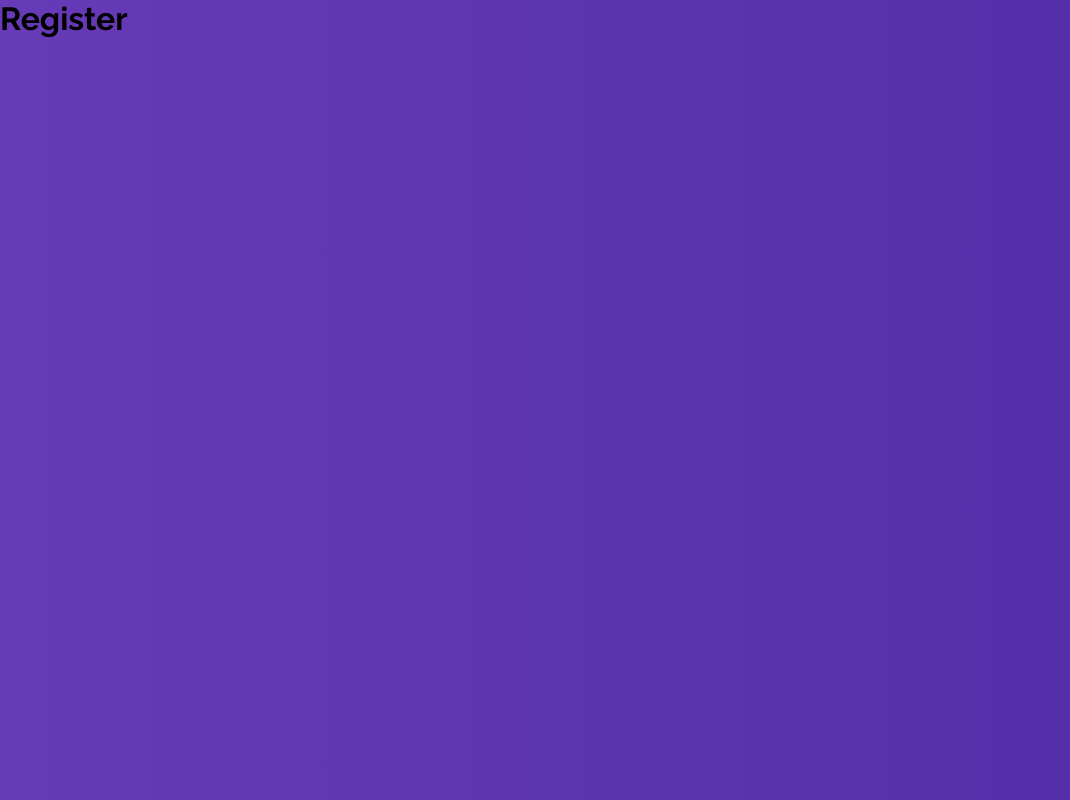
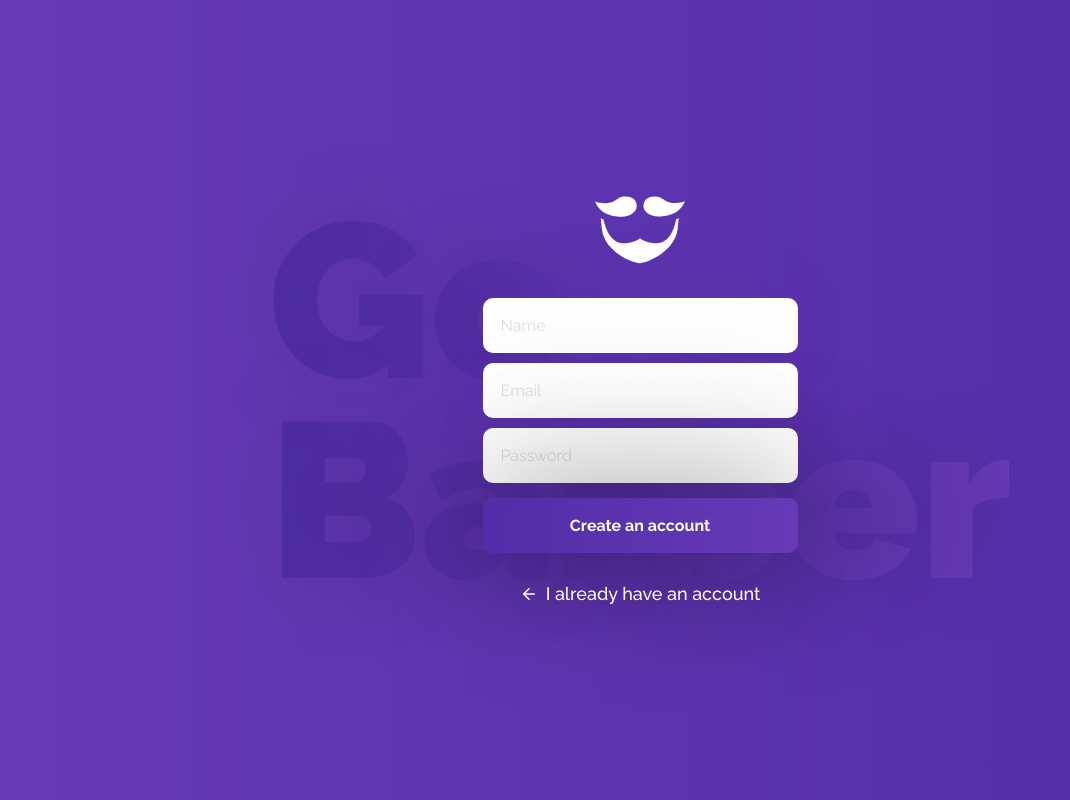
Before and after one commit to silviow/gobarber, a React (Create React App) app in the folder frontend/: page /register in a window 1280 px wide. Shown: the whole page, without its empty margins (0-1070 px from the left). Built offline with nearby package versions, Linux system fonts and the light colour scheme.

Commit message:
Creating login and register pages

```diff
--- a/frontend/package.json
+++ b/frontend/package.json
@@ -10,6 +10,7 @@
         "prop-types": "^15.7.2",
         "react": "^16.13.1",
         "react-dom": "^16.13.1",
+        "react-icons": "^3.9.0",
         "react-router-dom": "^5.1.2",
         "react-scripts": "3.4.1",
         "reactotron-react-js": "^3.3.7",
--- a/frontend/public/index.html
+++ b/frontend/public/index.html
@@ -5,7 +5,7 @@
         <link rel="icon" href="%PUBLIC_URL%/favicon.ico" />
         <meta name="viewport" content="width=device-width, initial-scale=1" />
         <title>GoBarber</title>
-        <link href="https://fonts.googleapis.com/css?family=Lato|Raleway:400,700,900&display=swap" rel="stylesheet">
+        <link href="https://fonts.googleapis.com/css?family=Lato|Raleway:400,500,700,900&display=swap" rel="stylesheet">
     </head>
     <body>
         <noscript>You need to enable JavaScript to run this app.</noscript>
--- a/frontend/src/layouts/Unauthorized/index.js
+++ b/frontend/src/layouts/Unauthorized/index.js
@@ -1,9 +1,18 @@
 import React from 'react';
 import PropTypes from 'prop-types';
-import { Wrapper } from './styles';
+import { Wrapper, Content } from './styles';
 
 export default function Unauthorized({ children }) {
-    return <Wrapper>{children}</Wrapper>;
+    return (
+        <Wrapper>
+            <span className="go_barber purple_gradient_text">
+                Go
+                <br />
+                Barber
+            </span>
+            <Content>{children}</Content>
+        </Wrapper>
+    );
 }
 
 Unauthorized.propTypes = {
--- a/frontend/src/layouts/Unauthorized/styles.js
+++ b/frontend/src/layouts/Unauthorized/styles.js
@@ -2,5 +2,38 @@ import styled from 'styled-components';
 
 export const Wrapper = styled.div`
     height: 100%;
+    display: flex;
+    align-items: center;
+    justify-content: center;
     background: linear-gradient(to right, #673ab7, #512da8);
+
+    .go_barber {
+        font-size: 220px;
+        font-weight: 900;
+        user-select: none;
+        line-height: 200px;
+        position: absolute;
+        text-shadow: 0 0 100px rgba(0, 0, 0, 0.1);
+    }
 `;
+
+export const Content = styled.div`
+    z-index: 1;
+    width: 100%;
+    max-width: 315px;
+    text-align: center;
+
+    input + input {
+        margin-top: 10px;
+    }
+
+    form {
+        display: flex;
+        margin-top: 30px;
+        flex-direction: column;
+    }
+
+    .unauthorized_btn {
+        box-shadow: 0 0 130px rgba(0, 0, 0, 0.6);
+    }
+`;
--- a/frontend/src/pages/Login/index.js
+++ b/frontend/src/pages/Login/index.js
@@ -1,6 +1,26 @@
 import React from 'react';
-// import { Container } from './styles';
+import { Link } from 'react-router-dom';
+import { FiLogIn } from 'react-icons/fi';
+import logo from '~/assets/logo.svg';
 
 export default function Login() {
-    return <h1>Login</h1>;
+    return (
+        <>
+            <img src={logo} alt="GoBarber" />
+            <form>
+                <input type="email" placeholder="Email" />
+                <input type="password" placeholder="Password" />
+                <button
+                    type="submit"
+                    className="btn unauthorized_btn purple_gradient white_text"
+                >
+                    Login
+                </button>
+                <Link to="/register" className="link_btn white_text">
+                    <FiLogIn size={18} />
+                    Register
+                </Link>
+            </form>
+        </>
+    );
 }
--- a/frontend/src/pages/Register/index.js
+++ b/frontend/src/pages/Register/index.js
@@ -1,6 +1,26 @@
 import React from 'react';
-// import { Container } from './styles';
+import { Link } from 'react-router-dom';
+import { FiArrowLeft } from 'react-icons/fi';
+import logo from '~/assets/logo.svg';
 
 export default function Register() {
-    return <h1>Register</h1>;
+    return (
+        <>
+            <img src={logo} alt="GoBarber" />
+            <form>
+                <input placeholder="Name" />
+                <input type="email" placeholder="Email" />
+                <input type="password" placeholder="Password" />
+                <button
+                    type="submit"
+                    className="btn unauthorized_btn purple_gradient white_text"
+                >
+                    Create an account
+                </button>
+                <Link to="/" className="link_btn white_text">
+                    <FiArrowLeft size={18} />I already have an account
+                </Link>
+            </form>
+        </>
+    );
 }
--- a/frontend/src/styles/global.js
+++ b/frontend/src/styles/global.js
@@ -36,36 +36,58 @@ export default createGlobalStyle`
             border: 1px solid #ededed;
         }
 
-        input::placeholder, textarea::placeholder { color: #bbb; }
+        input::placeholder, textarea::placeholder { color: #dedede; }
 
         input:-webkit-autofill,
         textarea:-webkit-autofill { box-shadow: 0 0 0 30px white inset !important; }
     }
-
-    button { cursor: pointer; }
 
     .btn {
         border: 0;
         color: #fff;
         width: 100%;
         height: 55px;
+        cursor: pointer;
         font-size: 16px;
         font-weight: 700;
         margin-top: 15px;
         text-align: center;
         border-radius: 10px;
-        display: inline-block;
         text-decoration: none;
         transition: all ease-in-out 0.1s;
 
         display: flex;
         align-items: center;
         justify-content: center;
+
+        &:hover { transform: perspective(1px) scale(0.98); }
     }
 
-    .btn:hover { transform: perspective(1px) scale(0.98); }
+    .link_btn {
+        display: flex;
+        font-size: 18px;
+        margin-top: 30px;
+        font-weight: 500;
+        align-items: center;
+        text-decoration: none;
+        justify-content: center;
+        transition: all ease-in-out 0.3s;
 
-    .purple_gradient { background: linear-gradient(to right, #673ab7, #512da8); }
+        &:hover { transform: translateX(5px); }
 
-    .white_gradient { background: linear-gradient(135deg, #dfe9f3 0%, #fff 100%); }
+        svg { margin-right: 8px; }
+    }
+
+    .black_text { color: #000; }
+
+    .white_text { color: #fff; }
+
+    .purple_gradient { background: linear-gradient(to right, #512da8, #673ab7); }
+
+    .purple_gradient_text {
+        background: linear-gradient(to right, #512da8, #673ab7);
+        background-clip: none;
+        -webkit-background-clip: text;
+        -webkit-text-fill-color: transparent;
+    }
 `;
```
Also changed, not shown: frontend/src/assets/logo.svg (added), 1 other file (tests, documents, lock files or other folders).
